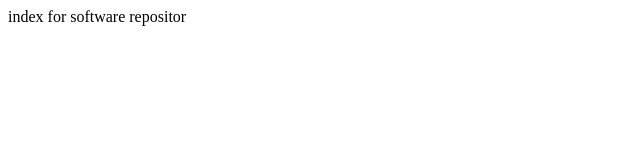
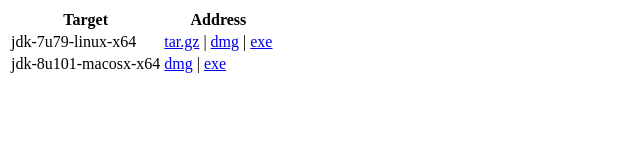
Before and after one commit to codedrinker/repository, a plain HTML site: page index.html in a window 1280 px wide. Shown: the whole page, without its empty margins (0-640 px from the left). Drawn offline with Linux system fonts and the light colour scheme.

Commit message:
add jdk download link

```diff
--- a/index.html
+++ b/index.html
@@ -1 +1,19 @@
-index for software repositor
+<table>
+	<tr>
+		<th>Target</th>
+		<th>Address</th>
+	</tr>
+	<tr>
+		<td>jdk-7u79-linux-x64</td>
+		<td><a href="http://ojk5ov3ya.bkt.clouddn.com/jdk/jdk-7u79-linux-x64.tar.gz">tar.gz</a> |
+			<a href="http://ojk5ov3ya.bkt.clouddn.com/jdk/jdk-7u79-macosx-x64.dmg">dmg</a> |
+			<a href="http://ojk5ov3ya.bkt.clouddn.com/jdk/jdk-7u79-windows-x64.exe">exe</a></td>
+	</tr>
+	<tr>
+		<td>jdk-8u101-macosx-x64</td>
+		<td>
+			<a href="http://ojk5ov3ya.bkt.clouddn.com/jdk/jdk-8u101-macosx-x64.dmg">dmg</a> |
+			<a href="http://ojk5ov3ya.bkt.clouddn.com/jdk/jdk/jdk-8u91-windows-x64.exe">exe</a>
+		</td>
+	</tr>
+</table>
```
Also changed, not shown: 1 other file.
